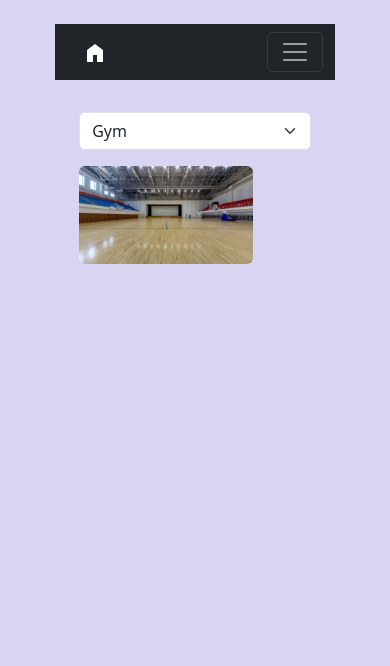
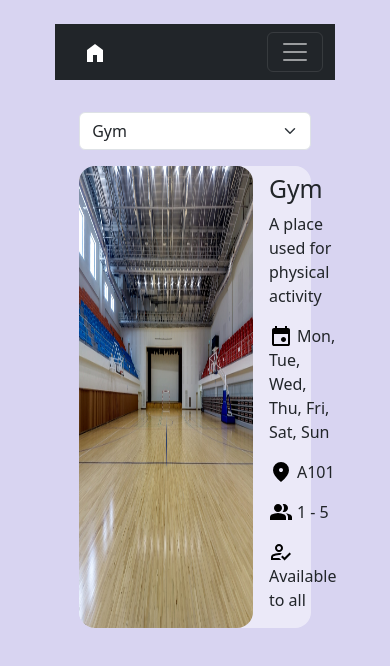
Before and after one commit to heights-m/hw2-res-app, a React (Vite) app in the folder facres_app/: page /reservation in a window 390 px wide. Shown: the top 666 px of the page. Built offline with nearby package versions, Linux system fonts and the light colour scheme.

Commit message:
reservation facility card responsive with all info

```diff
--- a/facres_app/src/pages/Reservation.tsx
+++ b/facres_app/src/pages/Reservation.tsx
@@ -17,7 +17,23 @@ function Reservation() {
         <option value="4">Conference Room</option>
         <option value="5">Library</option>
       </select>
-      <img src={FacData[Number(selectedFac)].Img} alt="Current facility" className='my-3 rounded w-75'/>
+      <div className='d-flex justify-content-left my-3 bg-white bg-opacity-50 rounded-4'>
+        <img src={FacData[Number(selectedFac)].Img} alt="Current facility" className='rounded-4 w-75'/>
+        <div className='ms-3 mt-2'>
+          <h2>{FacData[Number(selectedFac)].Name}</h2>
+          <p>{FacData[Number(selectedFac)].Desc}</p>
+          <svg className='float-start me-1' xmlns="http://www.w3.org/2000/svg" height="24px" viewBox="0 -960 960 960" width="24px" fill="#000000"><path d="M580-240q-42 0-71-29t-29-71q0-42 29-71t71-29q42 0 71 29t29 71q0 42-29 71t-71 29ZM200-80q-33 0-56.5-23.5T120-160v-560q0-33 23.5-56.5T200-800h40v-80h80v80h320v-80h80v80h40q33 0 56.5 23.5T840-720v560q0 33-23.5 56.5T760-80H200Zm0-80h560v-400H200v400Z"/></svg>
+          <p>{FacData[Number(selectedFac)].Days}</p>
+          <svg className='float-start me-1' xmlns="http://www.w3.org/2000/svg" height="24px" viewBox="0 -960 960 960" width="24px" fill="#000000"><path d="M480-480q33 0 56.5-23.5T560-560q0-33-23.5-56.5T480-640q-33 0-56.5 23.5T400-560q0 33 23.5 56.5T480-480Zm0 400Q319-217 239.5-334.5T160-552q0-150 96.5-239T480-880q127 0 223.5 89T800-552q0 100-79.5 217.5T480-80Z"/></svg>
+          <p>{FacData[Number(selectedFac)].Location}</p>
+          <svg className='float-start me-1' xmlns="http://www.w3.org/2000/svg" height="24px" viewBox="0 -960 960 960" width="24px" fill="#000000"><path d="M40-160v-112q0-34 17.5-62.5T104-378q62-31 126-46.5T360-440q66 0 130 15.5T616-378q29 15 46.5 43.5T680-272v112H40Zm720 0v-120q0-44-24.5-84.5T666-434q51 6 96 20.5t84 35.5q36 20 55 44.5t19 53.5v120H760ZM360-480q-66 0-113-47t-47-113q0-66 47-113t113-47q66 0 113 47t47 113q0 66-47 113t-113 47Zm400-160q0 66-47 113t-113 47q-11 0-28-2.5t-28-5.5q27-32 41.5-71t14.5-81q0-42-14.5-81T544-792q14-5 28-6.5t28-1.5q66 0 113 47t47 113Z"/></svg>
+          <p>{FacData[Number(selectedFac)].Participants[0]} - {FacData[Number(selectedFac)].Participants[1]}</p>
+          <svg className='float-start me-1' xmlns="http://www.w3.org/2000/svg" height="24px" viewBox="0 -960 960 960" width="24px" fill="#00000"><path d="M80-160v-112q0-33 17-62t47-44q51-26 115-44t141-18q30 0 58.5 3t55.5 9l-70 70q-11-2-21.5-2H400q-71 0-127.5 17T180-306q-9 5-14.5 14t-5.5 20v32h250l80 80H80Zm542 16L484-282l56-56 82 82 202-202 56 56-258 258ZM400-480q-66 0-113-47t-47-113q0-66 47-113t113-47q66 0 113 47t47 113q0 66-47 113t-113 47Zm10 240Zm-10-320q33 0 56.5-23.5T480-640q0-33-23.5-56.5T400-720q-33 0-56.5 23.5T320-640q0 33 23.5 56.5T400-560Zm0-80Z"/></svg>
+          <p>{FacData[Number(selectedFac)].Available}</p>
+        </div>
+      </div>
+
+
     </div>
   )
 }
```
